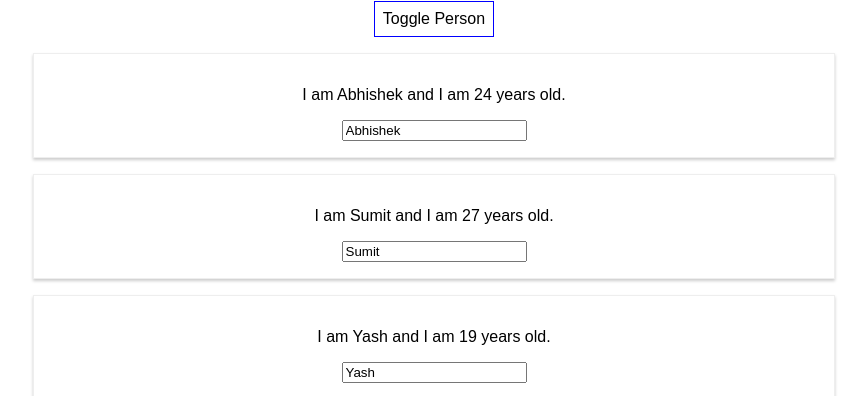
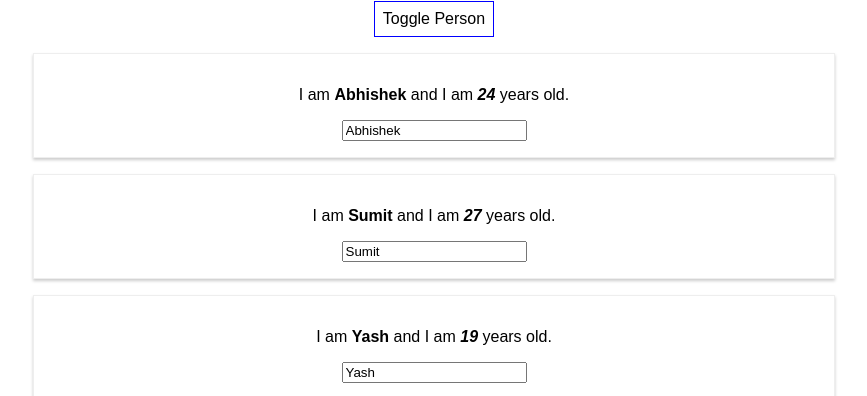
Before and after one commit to webdevabhi/react-complete-guide, a React (Create React App) app: page / in a window 1280 px wide. Both pictures are taken after a click on the button "Toggle Person". Shown: the part 113-509 px from the top of the page, without its empty margins (206-1073 px from the left). Built offline with nearby package versions, Linux system fonts and the light colour scheme.

Commit message:
Stop immutating states

```diff
--- a/src/App.js
+++ b/src/App.js
@@ -14,13 +14,15 @@ class App extends Component {
   }
 
   nameChangedHandler = (event, personIndex)=> {
-    let persons = this.state.persons;
+    let persons = [...this.state.persons];
     persons[personIndex].name = event.target.value;
     this.setState({ persons: persons });
   }
 
   deletePersonHandler = (personIndex) => {
-    let persons = this.state.persons;
+    // let persons = this.state.persons.slice();
+    // ES6 Approach
+    let persons = [...this.state.persons];
     persons.splice(personIndex, 1);
     this.setState({persons: persons});
   }
@@ -52,21 +54,6 @@ class App extends Component {
                 changed={(e) => this.nameChangedHandler(e, index)} />
             })
           }
-          {/* <Person
-            name={this.state.persons[0].name}
-            age={this.state.persons[0].age} />
-
-          <Person
-            name={this.state.persons[1].name}
-            age={this.state.persons[1].age}
-            >
-
-            <pre>My Hobbies: Racing</pre>
-          </Person>
-
-          <Person
-            name={this.state.persons[2].name}
-            age={this.state.persons[2].age} /> */}
         </div>
       )
     }
--- a/src/Person/Person.js
+++ b/src/Person/Person.js
@@ -4,7 +4,7 @@ import './Person.css'
 const person = (props) => {
     return (
         <div className="Person">
-            <p onClick={props.click}>I am {props.name} and I am {props.age} years old.</p>
+            <p onClick={props.click}>I am <strong>{props.name}</strong> and I am <b><i>{props.age}</i></b> years old.</p>
             {props.children}
 
             <input type="tex" onChange={props.changed} value={props.name}/>
```
